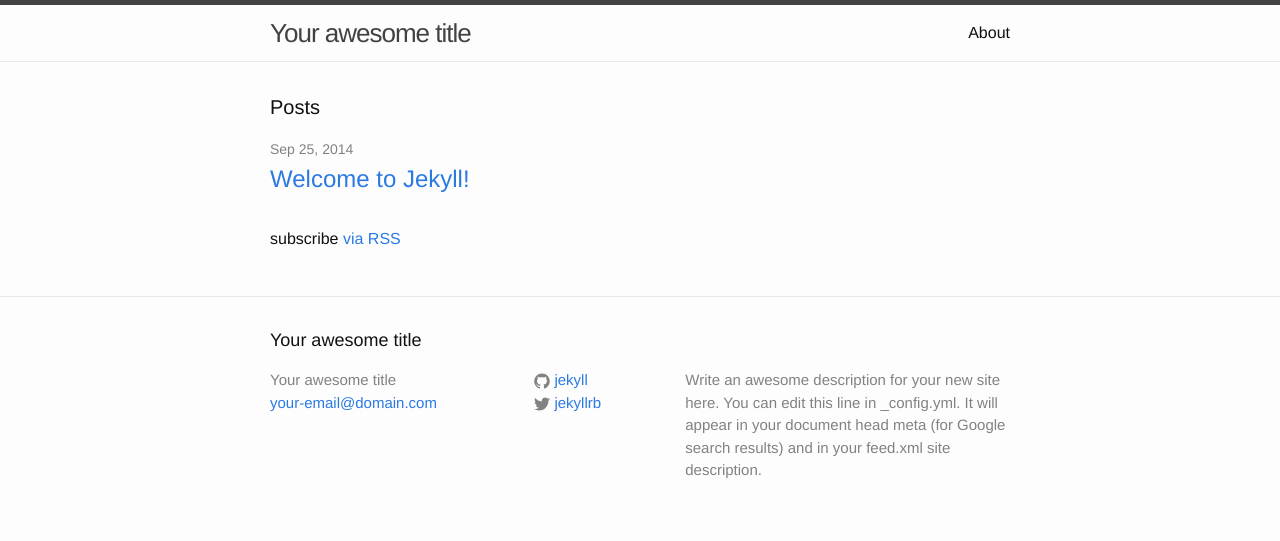
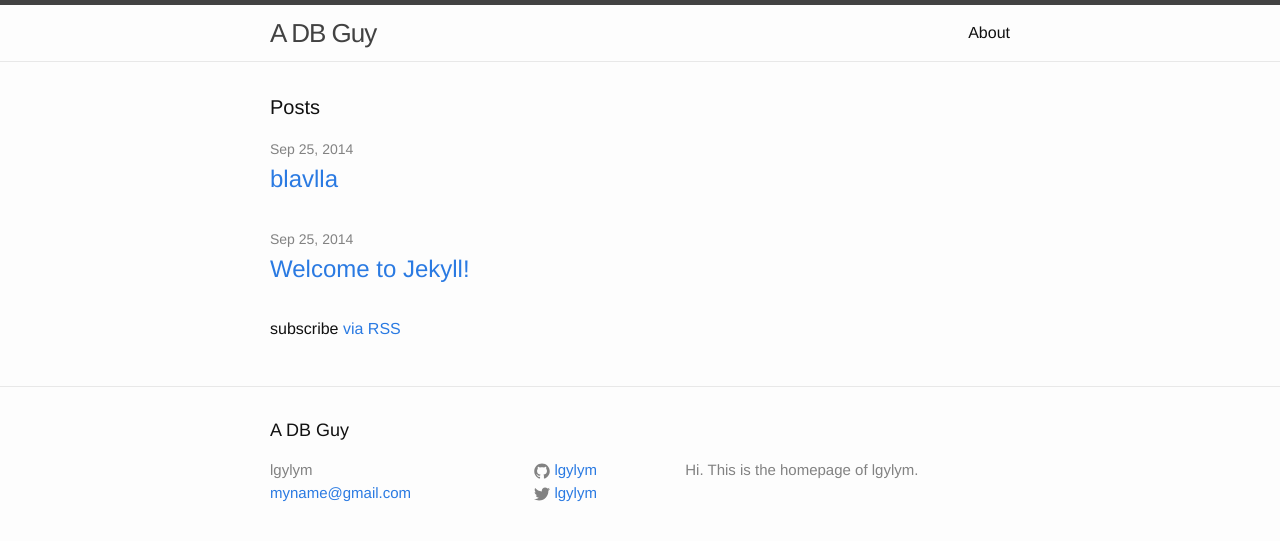
Before and after one commit to lgylym/lgylym.github.io, a Jekyll site: the page built from index.html, in a window 1280 px wide. Shown: the top 541 px of the page. Built offline with Jekyll 4.4.1, drawn with Linux system fonts in a browser that asks for light colours.

```diff
--- a/_config.yml
+++ b/_config.yml
@@ -1,14 +1,12 @@
 # Site settings
-title: Your awesome title
-email: your-email@domain.com
+title: A DB Guy
+email: myname@gmail.com
 description: > # this means to ignore newlines until "baseurl:"
-  Write an awesome description for your new site here. You can edit this
-  line in _config.yml. It will appear in your document head meta (for
-  Google search results) and in your feed.xml site description.
+  Hi. This is the homepage of lgylym.
 baseurl: "" # the subpath of your site, e.g. /blog/
-url: "http://yourdomain.com" # the base hostname & protocol for your site
-twitter_username: jekyllrb
-github_username:  jekyll
+url: "http://lgylym.github.io" # the base hostname & protocol for your site
+twitter_username: lgylym
+github_username:  lgylym
 
 # Build settings
 markdown: kramdown
--- a/_includes/footer.html
+++ b/_includes/footer.html
@@ -7,7 +7,7 @@
     <div class="footer-col-wrapper">
       <div class="footer-col  footer-col-1">
         <ul class="contact-list">
-          <li>{{ site.title }}</li>
+          <li>{{ site.twitter_username }}</li>
           <li><a href="mailto:{{ site.email }}">{{ site.email }}</a></li>
         </ul>
       </div>
```
Also changed, not shown: _posts/2014-09-26-food.markdown (added, +9 -0 lines).
